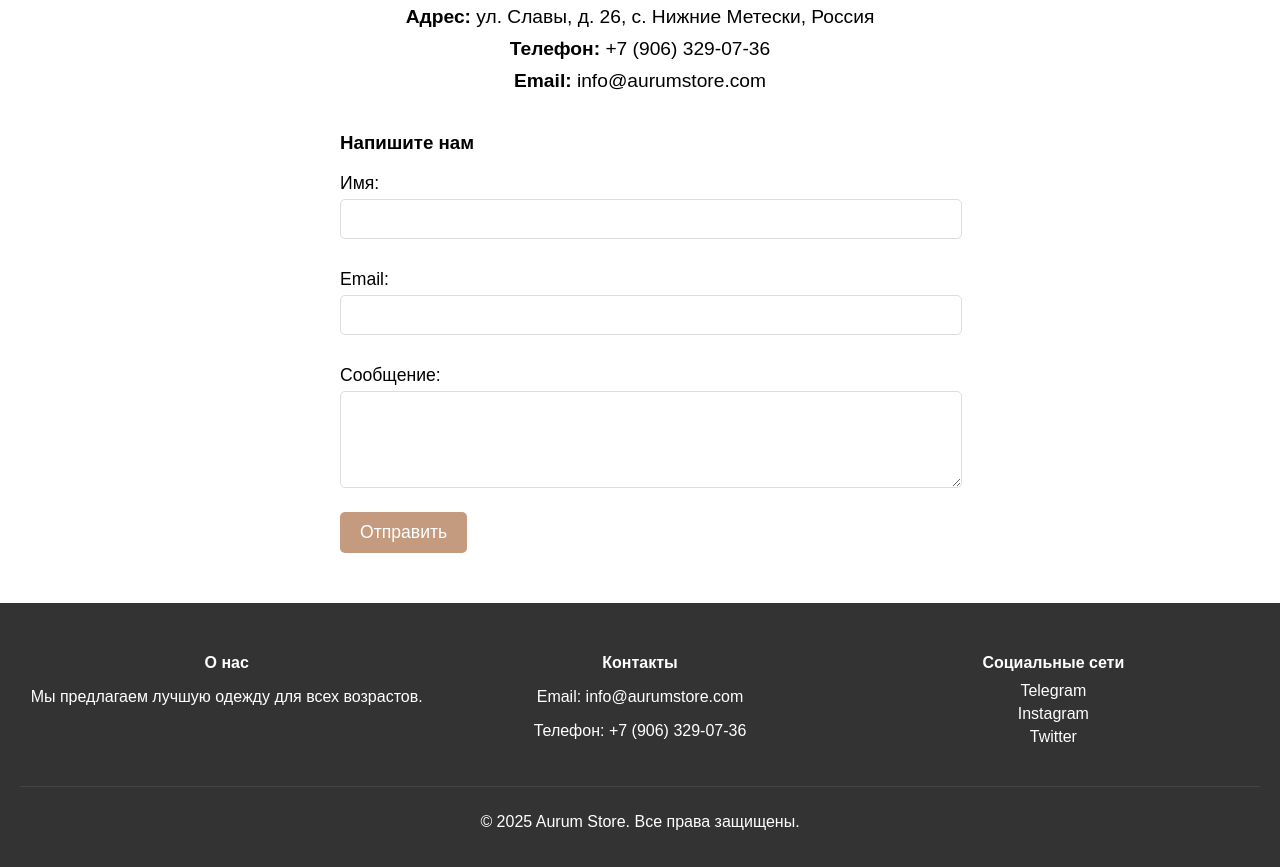
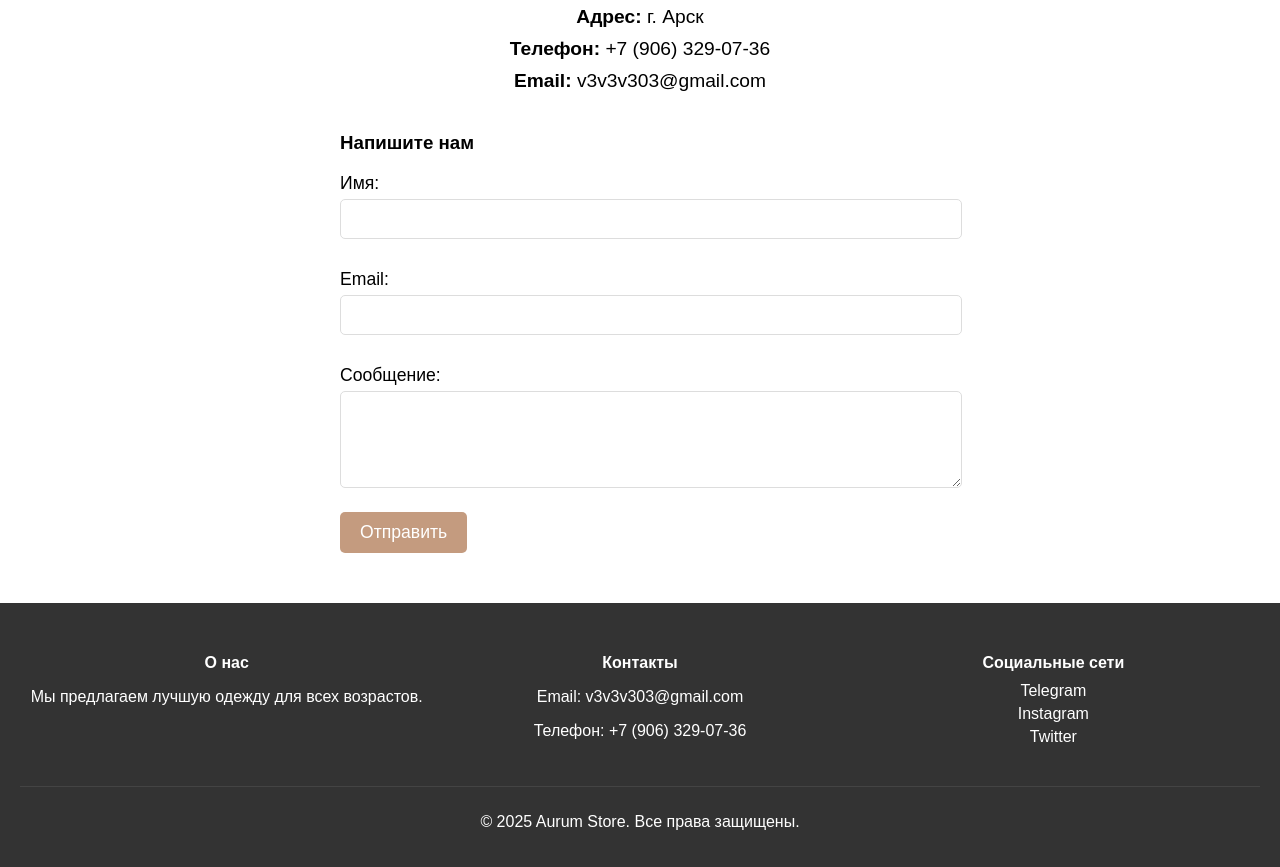
Before and after one commit to elzo0o0/_aurum_store, a plain HTML site: page contact.html in a window 1280 px wide. Shown: the part 189-1056 px from the top of the page. Drawn offline with Linux system fonts and the light colour scheme.

Commit message:
Update contact.html

```diff
--- a/contact.html
+++ b/contact.html
@@ -38,10 +38,10 @@
       <h2>Контакты</h2>
       <div class="contact-info">
         <p>
-          <strong>Адрес:</strong> ул. Славы, д. 26, с. Нижние Метески, Россия
+          <strong>Адрес:</strong> г. Арск
         </p>
         <p><strong>Телефон:</strong> +7 (906) 329-07-36</p>
-        <p><strong>Email:</strong> info@aurumstore.com</p>
+        <p><strong>Email:</strong> v3v3v303@gmail.com</p>
       </div>
       <div class="contact-form">
         <h3>Напишите нам</h3>
@@ -65,7 +65,7 @@
         </div>
         <div class="footer-section">
           <h4>Контакты</h4>
-          <p>Email: info@aurumstore.com</p>
+          <p>Email: v3v3v303@gmail.com</p>
           <p>Телефон: +7 (906) 329-07-36</p>
         </div>
         <div class="footer-section">
```
